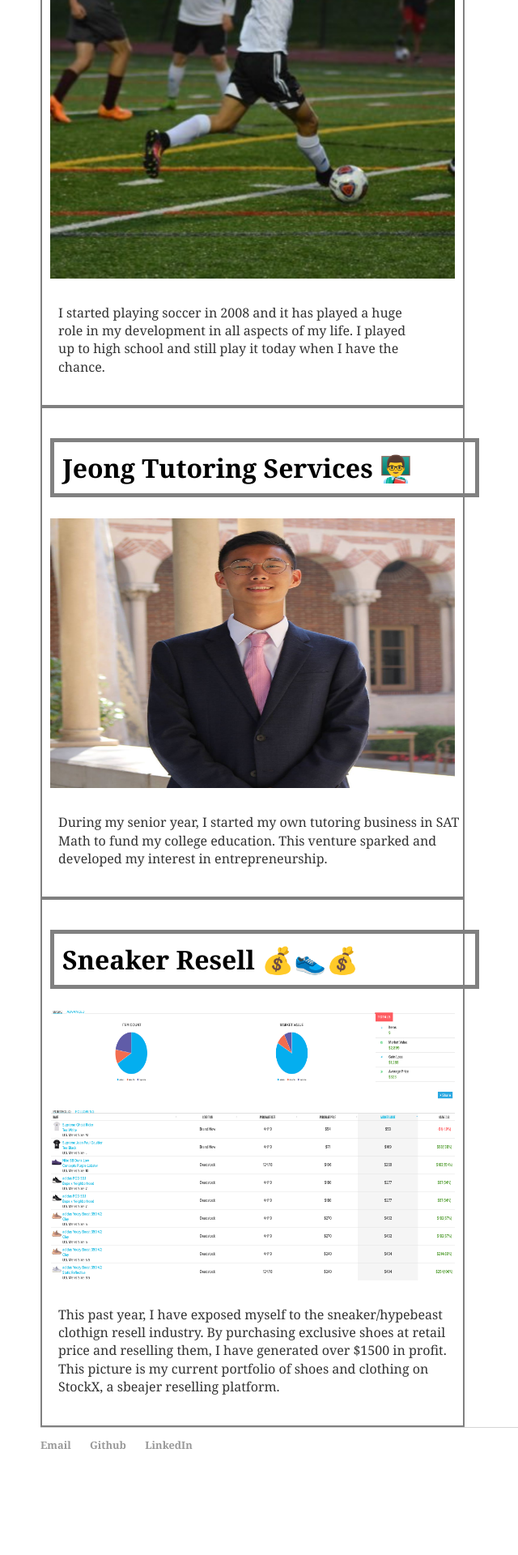
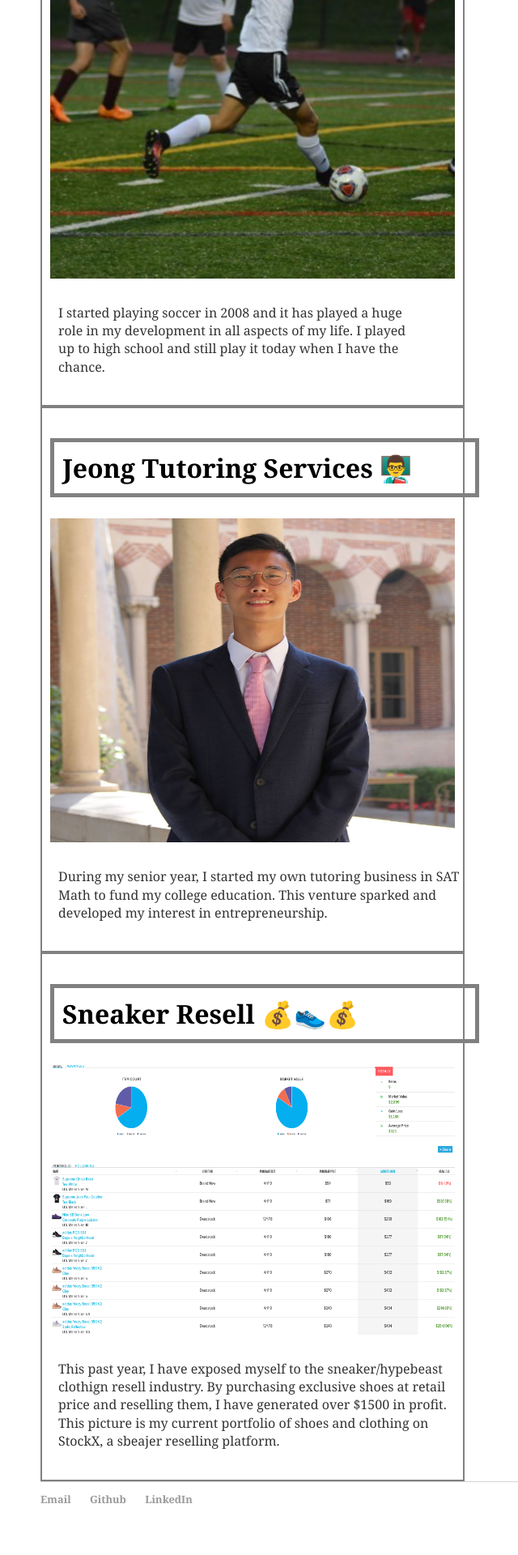
Before and after one commit to Haeju1/Haeju1.github.io, a Jekyll site: the page built from about/index.html, in a window 1280 px wide. Shown: the part 1247-3167 px from the top of the page at 81% size, without its empty margins (142-782 px from the left). Built offline with Jekyll 4.4.1, drawn with Linux system fonts in a browser that asks for light colours; before the commit the page ends 3100 px from its top, so only the background shows below that.

Commit message:
Update index.html

```diff
--- a/about/index.html
+++ b/about/index.html
@@ -20,7 +20,7 @@
   	</div>
   	<div id="tutor" style="width: 500px">
   		<h2 id=tutor_title>Jeong Tutoring Services 👨‍🏫</h2>
-  		<img src="headshot.JPG" alt="Headshot" style="width: 500px; height: 333px;">
+  		<img src="headshot.JPG" alt="Headshot" style="width: 500px; height: 400px;">
   		<p id="tutor_text">During my senior year, I started my own tutoring business in SAT Math to fund my college education.
   		This venture sparked and developed my interest in entrepreneurship.</p>
   	</div>
```
